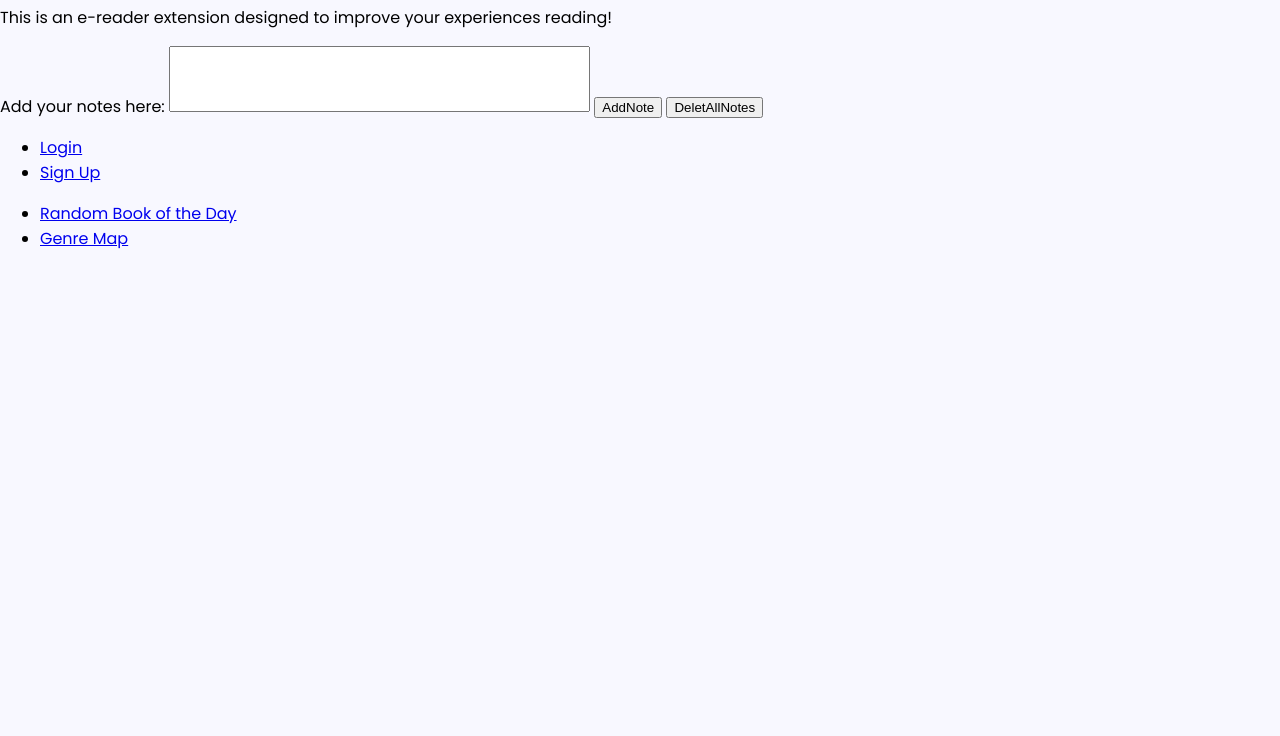
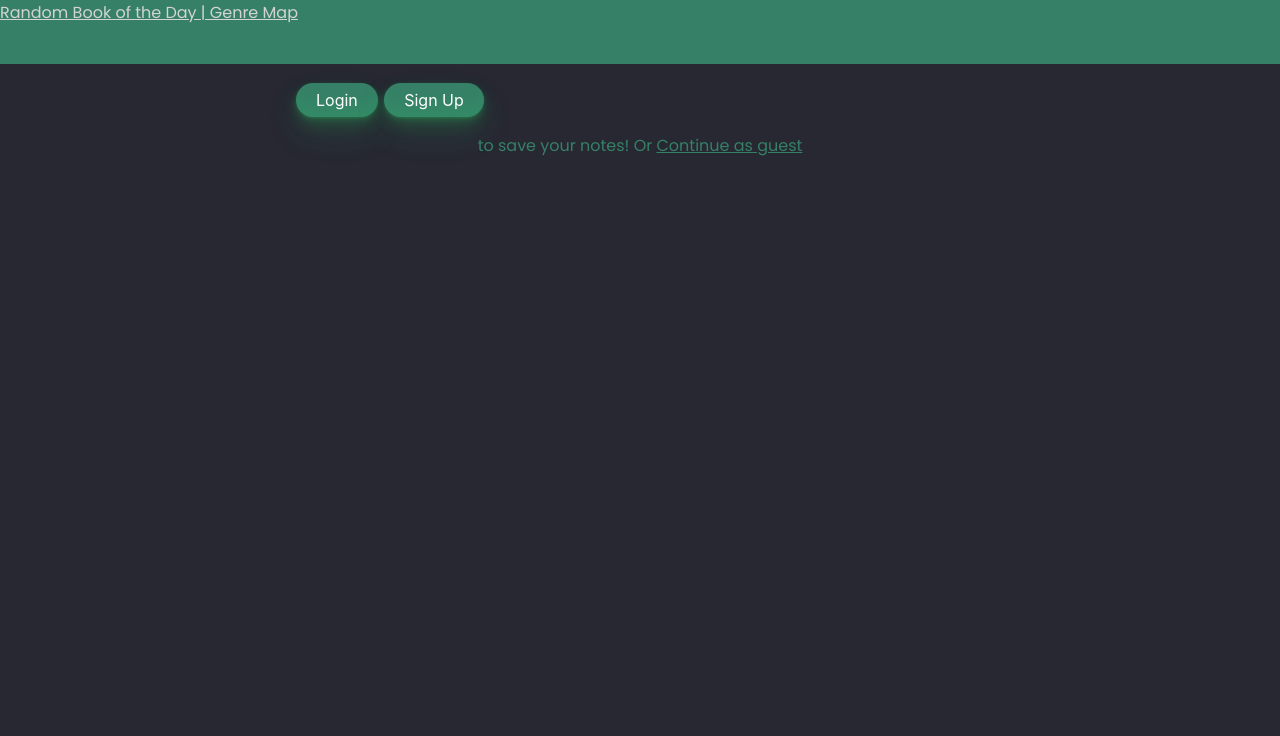
Before and after one commit to IsaacGHall/itis4155project, a browser extension: page ChromeExtensionProject/views/index.html in a window 1280 px wide. Shown: the part 64-800 px from the top of the page. Drawn offline with Linux system fonts and the light colour scheme.

Commit message:
Isabella/Chandler 2/19
Styled the extension by adding a color theme, styled buttons, cleaned up the formatting and margins. The notes.html was added to keep it clean and apart from the index file.

```diff
--- a/ChromeExtensionProject/public/css/main.css
+++ b/ChromeExtensionProject/public/css/main.css
@@ -1,11 +1,89 @@
 @import url('https://fonts.googleapis.com/css2?family=Poppins&display=swap');
 body{
-    background-color: ghostwhite;
+    min-height: 100vh;
+    min-width: 400px;
+    color: rgb(54, 128, 103);
+    background-color: rgb(39, 40, 50);
+    margin: 0 auto;
+    /*background-color: ghostwhite;*/
     margin: 0;
     padding: 0;
     font-family: 'Poppins', sans-serif;
+
+
+}
+h1 {
+    margin : 0;
+}
+
+.topnavbar {
+    margin : 0;
+    background-color:rgb(54, 128, 103);
+    align-items: center;
+    min-height: 8vh;
+    color: lightgray;
+}
+
+.topnavbar a:hover{
+    background-color: rgb(248, 249, 255) ;
+    color: lightgray;
+}
+
+.hmpg {
+    margin: 0;
+    text-align: center;
+}
+
+.active{
+    color: lightgray;
+}
+
+.active:visited{
+    color: lightgray;
+}
+
+.ls {
+    margin: 0;
+    padding-left: 20%;
+}
+
+.guest {
+    color:rgb(54, 128, 103);
+}
+
+
+.button-33 {
+      background-color: rgb(54, 128, 103);
+      border-radius: 100px;
+      box-shadow: rgba(44, 187, 99, .2) 0 -25px 18px -14px inset,rgba(44, 187, 99, .15) 0 1px 2px,rgba(44, 187, 99, .15) 0 2px 4px,rgba(44, 187, 99, .15) 0 4px 8px,rgba(44, 187, 99, .15) 0 8px 16px,rgba(44, 187, 99, .15) 0 16px 32px;
+      color: white;
+      cursor: pointer;
+      display: inline-block;
+      font-family: CerebriSans-Regular,-apple-system,system-ui,Roboto,sans-serif;
+      padding: 7px 20px;
+      text-align: center;
+      text-decoration: none;
+      transition: all 250ms;
+      border: 0;
+      font-size: 16px;
+      user-select: none;
+      -webkit-user-select: none;
+      touch-action: manipulation;
+    }
+
+    .button-33:hover {
+      box-shadow: rgba(44,187,99,.35) 0 -25px 18px -14px inset,rgba(44,187,99,.25) 0 1px 2px,rgba(44,187,99,.25) 0 2px 4px,rgba(44,187,99,.25) 0 4px 8px,rgba(44,187,99,.25) 0 8px 16px,rgba(44,187,99,.25) 0 16px 32px;
+      transform: scale(1.05) rotate(-1deg);
+    }
+
+.signUp{
+    background-color: rgb(54, 128, 103);
+    color:white;
+    border: none;
 }
 
 textarea{
     resize: none;
+    color: white;
+    background-color: rgb(65, 67, 82);
 }
--- a/ChromeExtensionProject/views/index.html
+++ b/ChromeExtensionProject/views/index.html
@@ -3,24 +3,26 @@
         <link rel="stylesheet" href="/public/css/main.css">
         </head>
   <body>
-        <h1>Welcome to NotationPlus!</h1>
-        <p>This is an e-reader extension designed to improve your experiences reading!</p>
-        <label for="notes">Add your notes here:</label>
+        <h1>Welcome to Notation+!</h1>
+        <i><font size = 1 >An e-reader extension designed to improve your experiences reading!</font></i>
 
-        <textarea id="noteInput" name="note" rows="4" cols="50"></textarea>
-        <button id="addNote">AddNote</button>
-        <button id="clearPage">DeletAllNotes</button>
+        <div class="topnavbar">
+                <a class="active" href="https://www.gutenberg.org/ebooks/search/?sort_order=random" target="_blank">Random Book of the Day
+                </a>
+                <a class="active" href="#">| Genre Map</a>
+          </div>
+          <div class="ls">
+            <ul> <font size = 5>
+              <a class="button-33" href="/views/user/login.html">Login</a>
 
-        <ul>
-            <li><a class="active" href="/views/user/login.html">Login</a></li>
-            <li><a class="active" href="/views/user/signup.html">Sign Up</a></li>
-        </ul>
+              <a class="button-33" href="/views/user/signup.html">Sign Up</a>
+          </ul> </font> </div>
 
-        <ul>
-            <li> <a href="https://www.gutenberg.org/ebooks/search/?sort_order=random" target="_blank">Random Book of the Day
-            </a> </li>
-            <li><a class="active" href="#">Genre Map</a></li>
-        </ul>
+          <div class = "hmpg">
+
+              <p> to save your notes! Or <a class="guest" href="/views/notes.html">Continue as guest</a> </p>
+
+          </div>
 
         <div id="notes"></div>
   </body>
```
Also changed, not shown: ChromeExtensionProject/views/notes.html (added, +23 -0 lines), ChromeExtensionProject/views/user/login.html (+5 -4 lines), ChromeExtensionProject/views/user/signup.html (+6 -3 lines).
